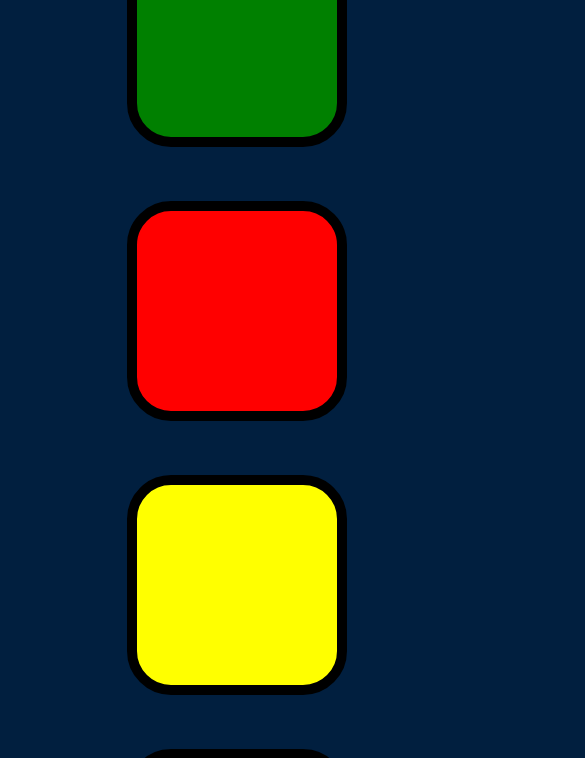
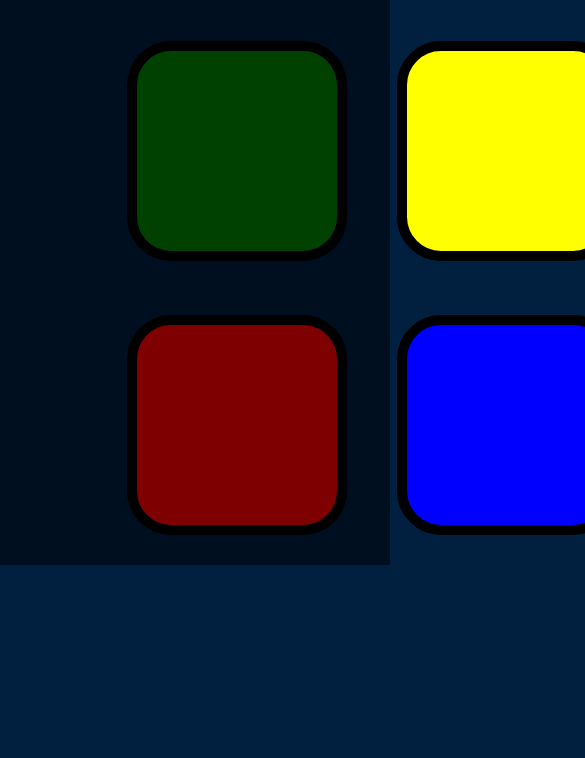
Before and after one commit to OmarAmeen01/simon-game, a plain HTML site: page index.html in a window 390 px wide. Shown: the part 279-1037 px from the top of the page, 585 px wide, since content can reach past the window. After the commit the page ends 860 px from the top, so only its background shows below. Drawn offline with nearby package versions, Linux system fonts and the light colour scheme.

Commit message:
made ui mobile responsive and made it playable on mobile

```diff
--- a/index.html
+++ b/index.html
@@ -1,41 +1,31 @@
 <!DOCTYPE html>
 <html lang="en" dir="ltr">
-
   <head>
-  <meta charset="utf-8">
+    <meta charset="utf-8" />
     <title>Simon</title>
-  <link rel="stylesheet" href="styles.css">
-  <link href="https://fonts.googleapis.com/css?family=Press+Start+2P" rel="stylesheet">
+    <link rel="stylesheet" href="styles.css" />
+    <link
+      href="https://fonts.googleapis.com/css?family=Press+Start+2P"
+      rel="stylesheet"
+    />
   </head>
 
   <body>
+    <div id="overlay"></div>
     <h1 id="level-title">Press A Key to Start</h1>
     <div class="container">
       <div lass="row">
+        <div type="button" id="green" class="btn green"></div>
 
-      <div type="button" id="green" class="btn green">
-
-      </div>
-
-      <div type="button" id="red" class="btn red">
-
-      </div>
+        <div type="button" id="red" class="btn red"></div>
       </div>
 
       <div class="row">
-
-      <div type="button" id="yellow" class="btn yellow">
-
+        <div type="button" id="yellow" class="btn yellow"></div>
+        <div type="button" id="blue" class="btn blue"></div>
       </div>
-      <div type="button" id="blue" class="btn blue">
-
-      </div>
-
-    </div>
-
     </div>
     <script src="https://ajax.googleapis.com/ajax/libs/jquery/3.7.1/jquery.min.js"></script>
     <script src="index.js"></script>
   </body>
-
 </html>
--- a/index.js
+++ b/index.js
@@ -22,6 +22,13 @@ $(document).on("keydown",()=>{
     started=true;
   }
  })
+$("#overlay").on("click",()=>{
+  if(!started){
+    $("h1").text("level "+ level)
+    nextSequence();
+    started=true;
+    $("#overlay").css("z-index",'-1')
+  }})
 
 $(".btn").on('click',(e)=>{
         boxClicked = e.target.id
@@ -31,7 +38,6 @@ $(".btn").on('click',(e)=>{
                  addAnime(boxClicked)
                 MakeAudio(boxClicked)
                  if(i===boxId.length){
-                    console.log("im here")
                     level++;
                     $("h1").text("level "+ level)
                     i=0;
@@ -50,7 +56,7 @@ $(".btn").on('click',(e)=>{
            }, 200);
            started =false;
 
-
+           $("#overlay").css("z-index",'1')
 
         }
     })
--- a/styles.css
+++ b/styles.css
@@ -1,19 +1,39 @@
 body {
+  height: 100vh;
   text-align: center;
   background-color: #011F3F;
+ display: flex;
+ flex-direction: column;
+ justify-content: center;
+ align-items: center;
+
+
+
 }
 
+#overlay{
+  position: absolute;
+top: 0px;
+left:0px;
+  width: 100vw;
+  height: 100vh;
+  background-color:rgba(0, 0, 0,.5);
+
+
+}
 #level-title,h1{
   font-family: 'Press Start 2P', cursive;
+  margin:5%;
   font-size: 3rem;
-  margin:  5%;
+
+  line-height: 5rem;
   color: #FEF2BF;
 }
 
 .container {
-  display: block;
+  display: flex;
   width: 50%;
-  margin: auto;
+
 
 }
 
```
Lines whose indentation alone changed are shown as unchanged.
